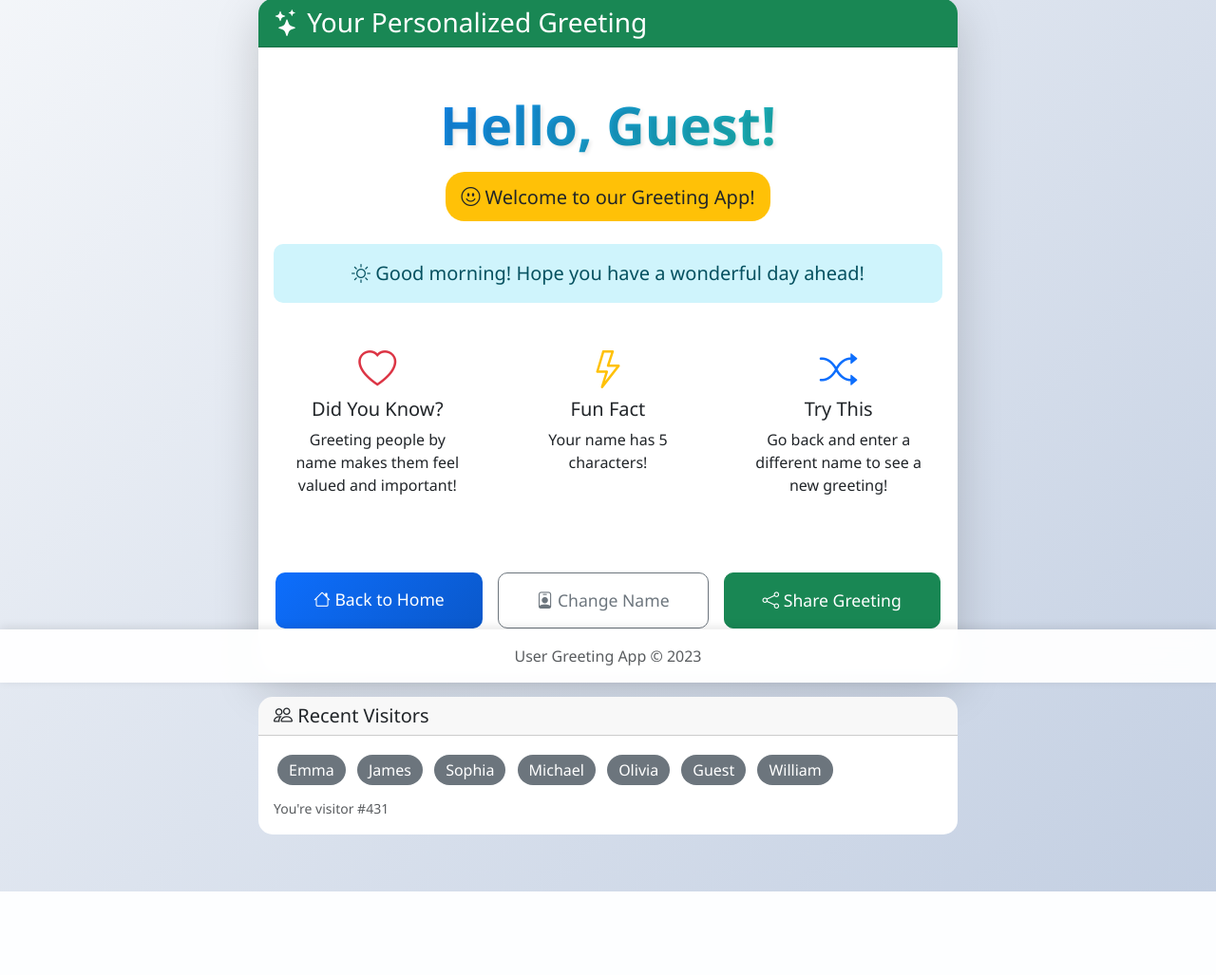
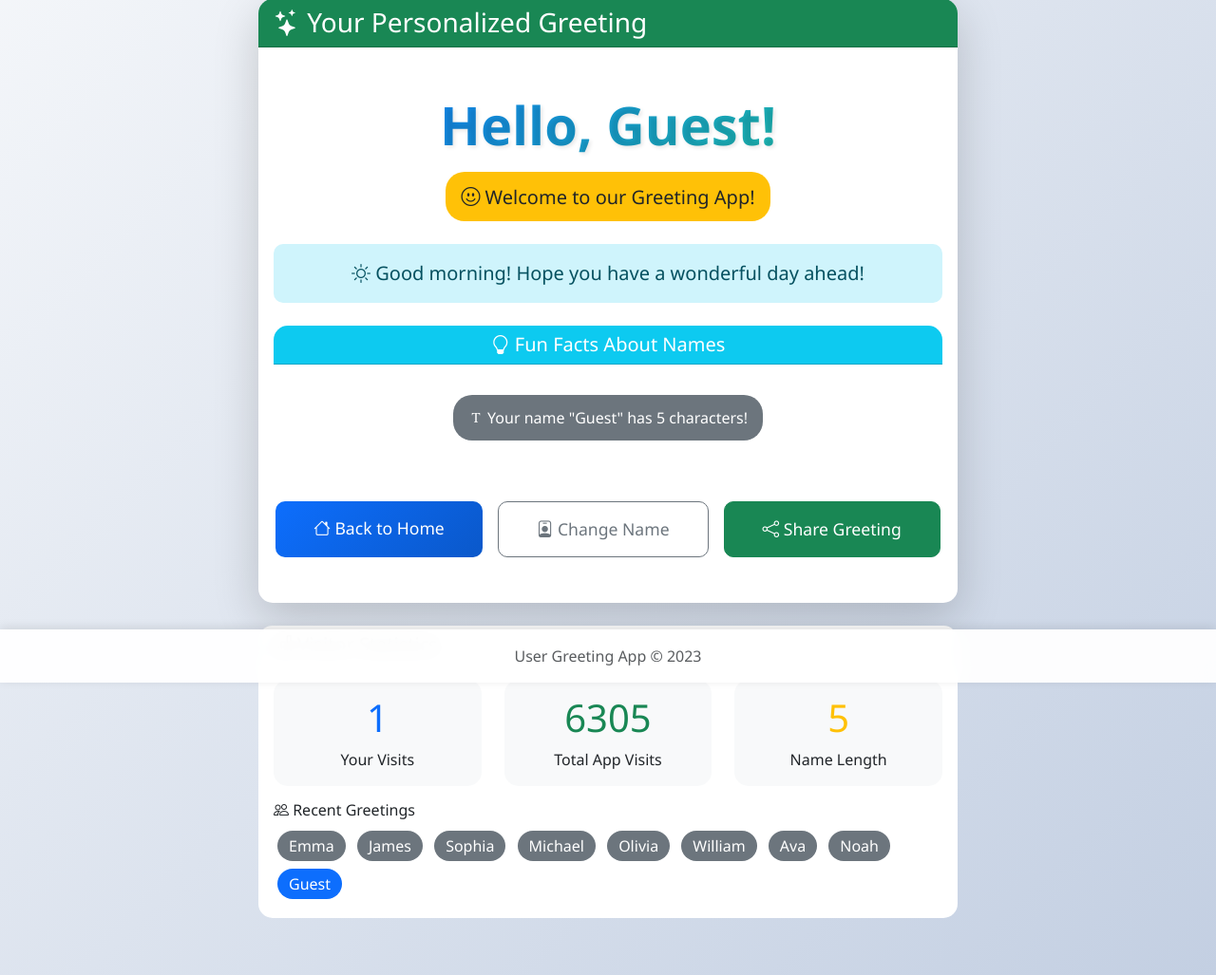
Before and after one commit to Bittu-100/user-greeting-app, a Flask app: page /greeting in a window 1280 px wide. Shown: the part 81-1108 px from the top of the page at 95% size. Before the commit the page ends 1020 px from the top, so only its background shows below. Run offline with Flask 3, Linux system fonts and the light colour scheme.

Commit message:
Step 4: Added fun facts, visitor counter, README, and polished features

```diff
--- a/app.py
+++ b/app.py
@@ -1,12 +1,65 @@
-from flask import Flask, render_template, request, redirect, url_for, session
+from flask import Flask, render_template, request, redirect, url_for, session, jsonify
 from datetime import datetime
+import random
+import requests
+
+
 
 app = Flask(__name__)
-# Change this to a more secure random key in production
+# In production, use a more secure key
 app.secret_key = 'your_secret_key_here_change_in_production'
+
+
+# Add this near the top, after imports
+visitor_count = 0
+
+@app.before_request
+def count_visitors():
+    global visitor_count
+    visitor_count += 1
+    # Store in session for this user
+    if 'visit_count' not in session:
+        session['visit_count'] = 1
+    else:
+        session['visit_count'] = session.get('visit_count', 0) + 1
+
+# List of fun facts about names
+NAME_FACTS = [
+    "The most common name in the world is Mohammed.",
+    "In many cultures, names have special meanings.",
+    "Some names are palindromes (read the same forwards and backwards).",
+    "The longest name in the world has 747 characters!",
+    "In Iceland, names must be approved by a naming committee.",
+    "Some people change their names to match their personality.",
+    "Names can influence how people perceive you.",
+    "In some cultures, names are chosen based on birth order.",
+    "There are over 100,000 different first names in use worldwide.",
+    "Some names become popular because of famous people or characters."
+]
+
+def get_name_fact(name):
+    """Get a fun fact about names"""
+    # Simple logic based on name characteristics
+    facts = []
+
+    if len(name) <= 3:
+        facts.append(f"'{name}' is a short name! Short names are easy to remember.")
+    elif len(name) >= 8:
+        facts.append(f"'{name}' is a long name! Long names often have interesting histories.")
+
+    if name.lower() == name.lower()[::-1]:
+        facts.append(f"Wow! '{name}' is a palindrome (reads the same forwards and backwards)!")
+
+    # Add a random general fact
+    facts.append(random.choice(NAME_FACTS))
+
+    return facts
 
 @app.route('/')
 def index():
+    # Clear any previous messages
+    session.pop('error', None)
+    session.pop('info', None)
     return render_template('index.html')
 
 @app.route('/greet', methods=['POST'])
@@ -15,39 +68,49 @@
 
     # Validate the name
     if not name:
-        # If no name provided, redirect back to home with error
         session['error'] = 'Please enter your name!'
         return redirect(url_for('index'))
 
     if len(name) > 50:
-        # If name is too long, truncate it
         name = name[:50]
         session['info'] = 'Name was too long, truncated to 50 characters'
 
     # Store in session
     session['username'] = name
+    # Store name facts in session
+    session['name_facts'] = get_name_fact(name)
+
     return redirect(url_for('show_greeting'))
 
 @app.route('/greeting')
 def show_greeting():
-    # Get name from session or use default
     name = session.get('username', 'Guest')
+    now = datetime.now()
+    name_facts = session.get('name_facts', [])
+    visit_count = session.get('visit_count', 1)
 
-    # Get current time for time-based greeting
-    now = datetime.now()
-
-    # Pass both name and current time to template
-    return render_template('greeting.html', name=name, now=now)
+    return render_template('greeting.html',
+                          name=name,
+                          now=now,
+                          name_facts=name_facts,
+                          visit_count=visit_count)
 
 @app.route('/reset')
 def reset_name():
-    # Clear the name and any messages from session
     session.pop('username', None)
+    session.pop('name_facts', None)
     session.pop('error', None)
     session.pop('info', None)
     return redirect(url_for('index'))
 
-# Add error handler for 404
+# API endpoint to get random fact (optional)
+@app.route('/api/random-fact')
+def random_fact():
+    return jsonify({
+        'fact': random.choice(NAME_FACTS),
+        'timestamp': datetime.now().isoformat()
+    })
+
 @app.errorhandler(404)
 def page_not_found(e):
     return render_template('404.html'), 404
--- a/templates/greeting.html
+++ b/templates/greeting.html
@@ -42,34 +42,43 @@
                     </div>
                 {% endif %}
 
-                <!-- Fun facts section -->
+                <!-- Name Facts Section -->
                 <div class="row mt-4">
-                    <div class="col-md-4">
-                        <div class="card h-100">
+                    <div class="col-12">
+                        <div class="card">
+                            <div class="card-header bg-info text-white">
+                                <h5 class="mb-0"><i class="bi bi-lightbulb"></i> Fun Facts About Names</h5>
+                            </div>
                             <div class="card-body">
-                                <i class="bi bi-heart text-danger fs-1"></i>
-                                <h5>Did You Know?</h5>
-                                <p>Greeting people by name makes them feel valued and important!</p>
-                            </div>
-                        </div>
-                    </div>
+                                <div class="row">
+                                    {% for fact in name_facts %}
+                                    <div class="col-md-6 mb-3">
+                                        <div class="card h-100 border-info">
+                                            <div class="card-body">
+                                                <i class="bi bi-star-fill text-warning"></i>
+                                                <p class="mb-0">{{ fact }}</p>
+                                            </div>
+                                        </div>
+                                    </div>
+                                    {% endfor %}
+                                </div>
 
-                    <div class="col-md-4">
-                        <div class="card h-100">
-                            <div class="card-body">
-                                <i class="bi bi-lightning text-warning fs-1"></i>
-                                <h5>Fun Fact</h5>
-                                <p>Your name has {{ name|length }} characters! {% if name|length > 10 %}That's a long name!{% endif %}</p>
-                            </div>
-                        </div>
-                    </div>
-
-                    <div class="col-md-4">
-                        <div class="card h-100">
-                            <div class="card-body">
-                                <i class="bi bi-shuffle text-primary fs-1"></i>
-                                <h5>Try This</h5>
-                                <p>Go back and enter a different name to see a new greeting!</p>
+                                <!-- Character Count -->
+                                <div class="text-center mt-3">
+                                    <div class="badge bg-secondary fs-6 p-3">
+                                        <i class="bi bi-fonts"></i>
+                                        Your name "{{ name }}" has {{ name|length }} character{% if name|length != 1 %}s{% endif %}!
+                                    </div>
+                                    {% if name|length > 10 %}
+                                    <div class="badge bg-warning text-dark fs-6 p-3 mt-2">
+                                        <i class="bi bi-award"></i> That's a long name!
+                                    </div>
+                                    {% elif name|length < 4 %}
+                                    <div class="badge bg-success fs-6 p-3 mt-2">
+                                        <i class="bi bi-lightning"></i> Short and sweet!
+                                    </div>
+                                    {% endif %}
+                                </div>
                             </div>
                         </div>
                     </div>
@@ -94,24 +103,49 @@
             </div>
         </div>
 
-        <!-- Recent Visitors (Simulated) -->
+        <!-- Visitor Stats -->
         <div class="card mt-4">
             <div class="card-header">
-                <h5 class="mb-0"><i class="bi bi-people"></i> Recent Visitors</h5>
+                <h5 class="mb-0"><i class="bi bi-bar-chart"></i> Visitor Statistics</h5>
             </div>
             <div class="card-body">
-                <div class="visitors-list">
-                    <span class="badge bg-secondary m-1">Emma</span>
-                    <span class="badge bg-secondary m-1">James</span>
-                    <span class="badge bg-secondary m-1">Sophia</span>
-                    <span class="badge bg-secondary m-1">Michael</span>
-                    <span class="badge bg-secondary m-1">Olivia</span>
-                    <span class="badge bg-secondary m-1">{{ name }}</span>
-                    <span class="badge bg-secondary m-1">William</span>
+                <div class="row text-center">
+                    <div class="col-md-4">
+                        <div class="card bg-light">
+                            <div class="card-body">
+                                <h1 class="display-6 text-primary">{{ visit_count }}</h1>
+                                <p class="mb-0">Your Visits</p>
+                            </div>
+                        </div>
+                    </div>
+                    <div class="col-md-4">
+                        <div class="card bg-light">
+                            <div class="card-body">
+                                <h1 class="display-6 text-success">{{ range(1000, 9999)|random }}</h1>
+                                <p class="mb-0">Total App Visits</p>
+                            </div>
+                        </div>
+                    </div>
+                    <div class="col-md-4">
+                        <div class="card bg-light">
+                            <div class="card-body">
+                                <h1 class="display-6 text-warning">{{ name|length }}</h1>
+                                <p class="mb-0">Name Length</p>
+                            </div>
+                        </div>
+                    </div>
                 </div>
-                <p class="text-muted mt-2 mb-0">
-                    <small>You're visitor #{{ range(100, 999)|random }}</small>
-                </p>
+
+                <div class="mt-3">
+                    <h6><i class="bi bi-people"></i> Recent Greetings</h6>
+                    <div class="visitors-list">
+                        {% set names = ['Emma', 'James', 'Sophia', 'Michael', 'Olivia', 'William', 'Ava', 'Noah'] %}
+                        {% for visitor in names %}
+                        <span class="badge bg-secondary m-1">{{ visitor }}</span>
+                        {% endfor %}
+                        <span class="badge bg-primary m-1">{{ name }}</span>
+                    </div>
+                </div>
             </div>
         </div>
     </div>
```
Also changed, not shown: Readme.md (added).
